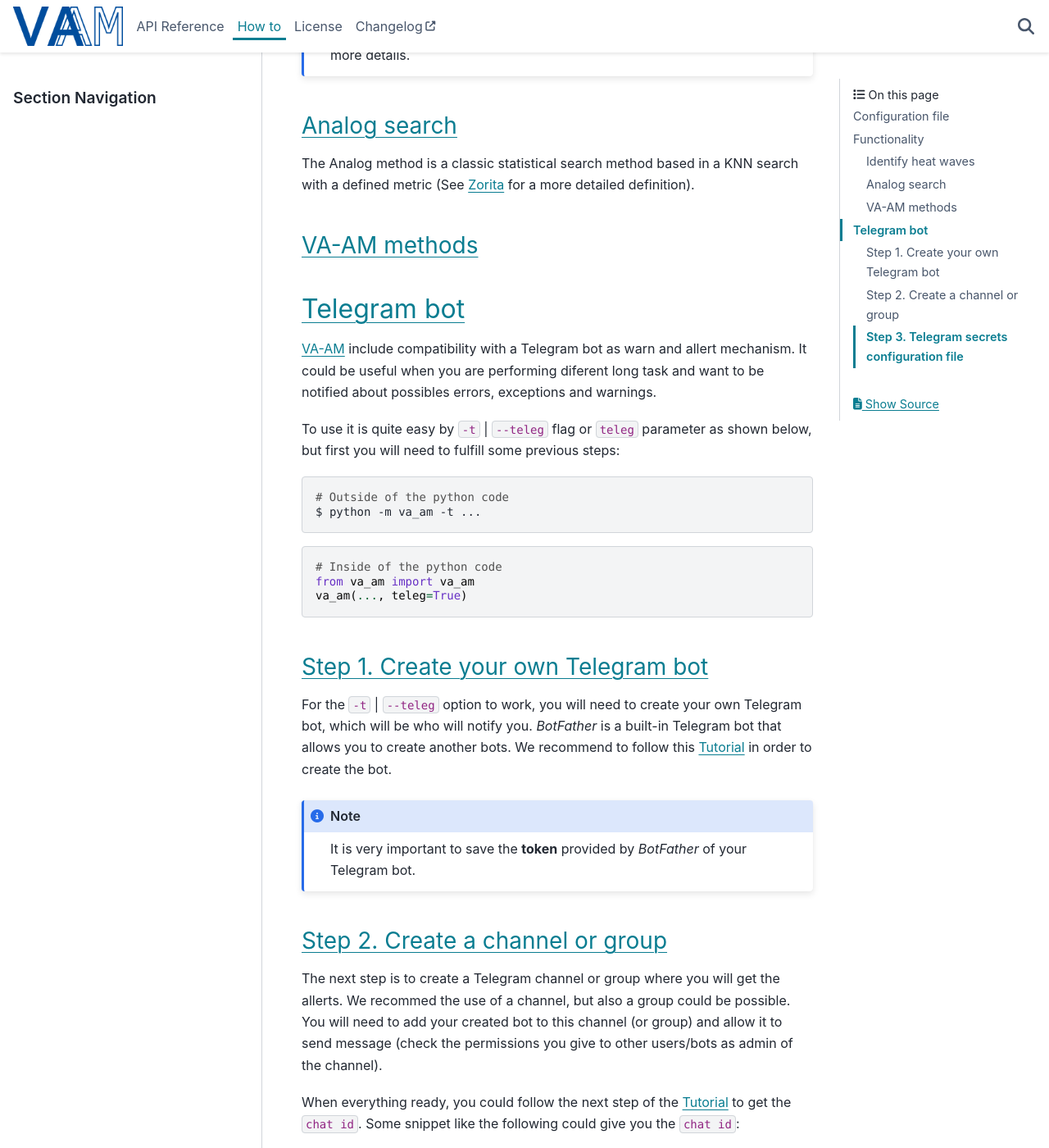
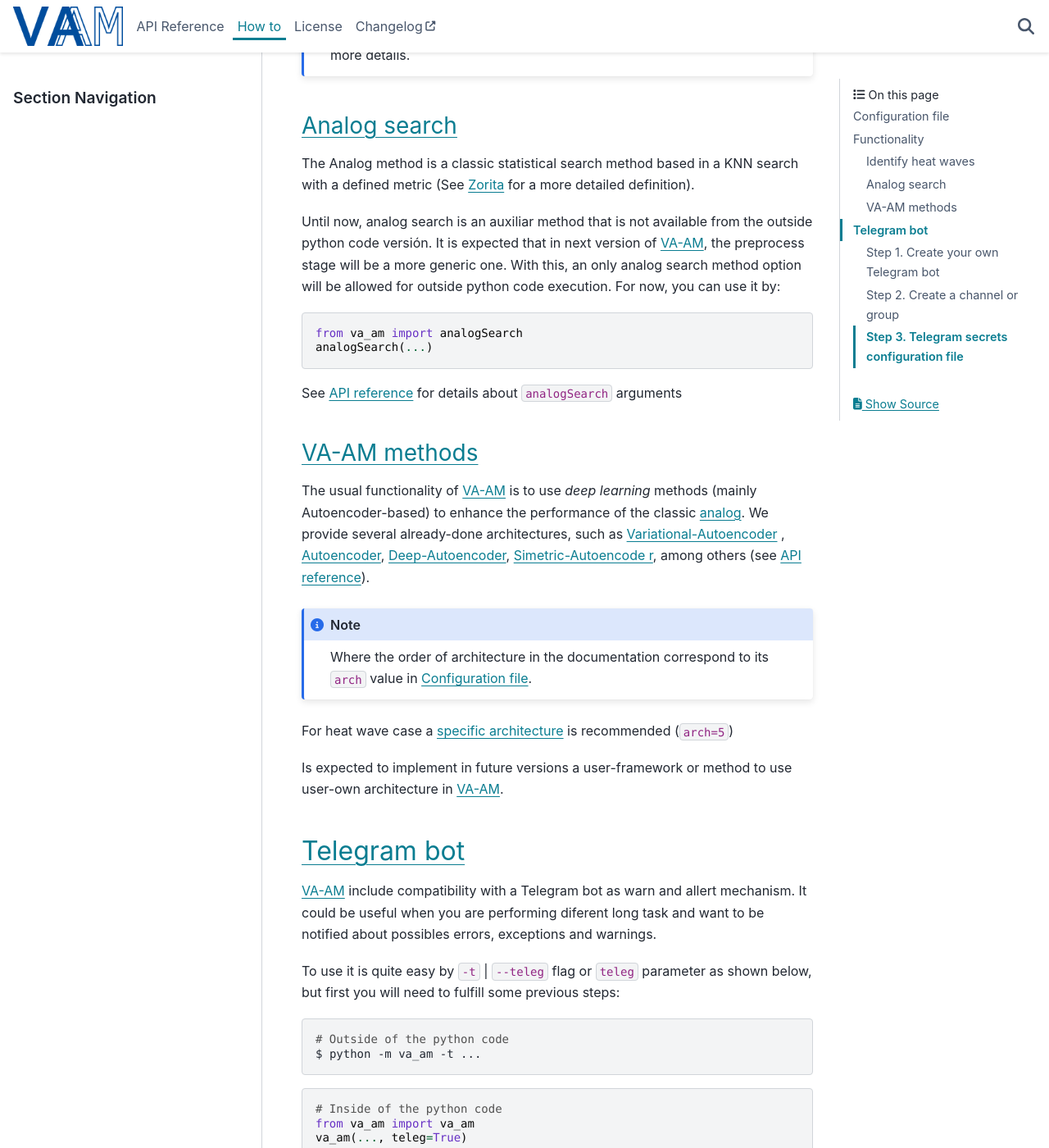
Before and after one commit to GheodeAI/va_am, a Sphinx documentation site: the page built from docs/how_to.rst, in a window 1280 px wide and 1400 px high, scrolled down 6126 px. Shown: the whole window at 82% size. Built offline with Sphinx 7.4.7 and the PyData theme 0.15.4, drawn with Linux system fonts in a browser that asks for light colours.

Commit message:
feat: finished #2 and close #4 to a new #7
- How to page of documntation done
- We are satisfied with PyPI version of pkgs, so #4 is closed and provoke a new #7 issue for conda-forge availability
---------------------------
TODO:

- Be aware of conda-forge recipes compilation in different OS

```diff
--- a/docs/how_to.rst
+++ b/docs/how_to.rst
@@ -261,12 +261,41 @@
 (See `Zorita <https://journals.ametsoc.org/view/journals/clim/12/8/1520-0442_1999_012_2474_tamaas_2.0.co_2.xml>`_
 for a more detailed definition).
 
+Until now, analog search is an auxiliar method that is not available from the outside python code versión.
+It is expected that in next version of :doc:`VA-AM <index>`, the preprocess stage will be a more
+generic one. With this, an only analog search method option will be allowed for outside python code
+execution. For now, you can use it by:
 
+.. code-block:: python
+
+    from va_am import analogSearch
+    analogSearch(...)
+
+See `API reference <https://va-am.readthedocs.io/en/latest/va_am.html#va_am.va_am.analogSearch>`_ for details about ``analogSearch`` arguments
 
 .. _va-am-methods:
 
 VA-AM methods
 *************
+
+The usual functionality of :doc:`VA-AM <index>` is to use `deep learning` methods (mainly Autoencoder-based)
+to enhance the performance of the classic :ref:`analog <analog-search>`. We provide several already-done
+architectures, such as `Variational-Autoencoder <https://va-am.readthedocs.io/en/latest/va_am.utils.html#va_
+am.utils.AutoEncoders.AE_conv.kl_heatwave_arch_build>`_ , `Autoencoder <https://va-am.readthedocs.io/en/late
+st/va_am.utils.html#va_am.utils.AutoEncoders.AE_conv.def_arch_build>`_, `Deep-Autoencoder <https://va-am.rea
+dthedocs.io/en/latest/va_am.utils.html#va_am.utils.AutoEncoders.AE_conv.dense_build>`_, `Simetric-Autoencode
+r <https://va-am.readthedocs.io/en/latest/va_am.utils.html#va_am.utils.AutoEncoders.AE_conv.batched_simetric
+_build>`_, among others (see `API reference <https://va-am.readthedocs.io/en/latest/va_am.utils.html#va_am.u
+tils.AutoEncoders.AE_conv>`_).
+
+.. note::
+
+    Where the order of architecture in the documentation correspond to its ``arch`` value in :ref:`Configuration file  <config>`.
+
+For heat wave case a `specific architecture <https://va-am.readthedocs.io/en/latest/va_am.utils.html#va_am.u
+tils.AutoEncoders.AE_conv.heatwave_arch_build>`_ is recommended (``arch=5``)
+
+Is expected to implement in future versions a user-framework or method to use user-own architecture in :doc:`VA-AM <index>`.
 
 .. _telegram:
 
```
